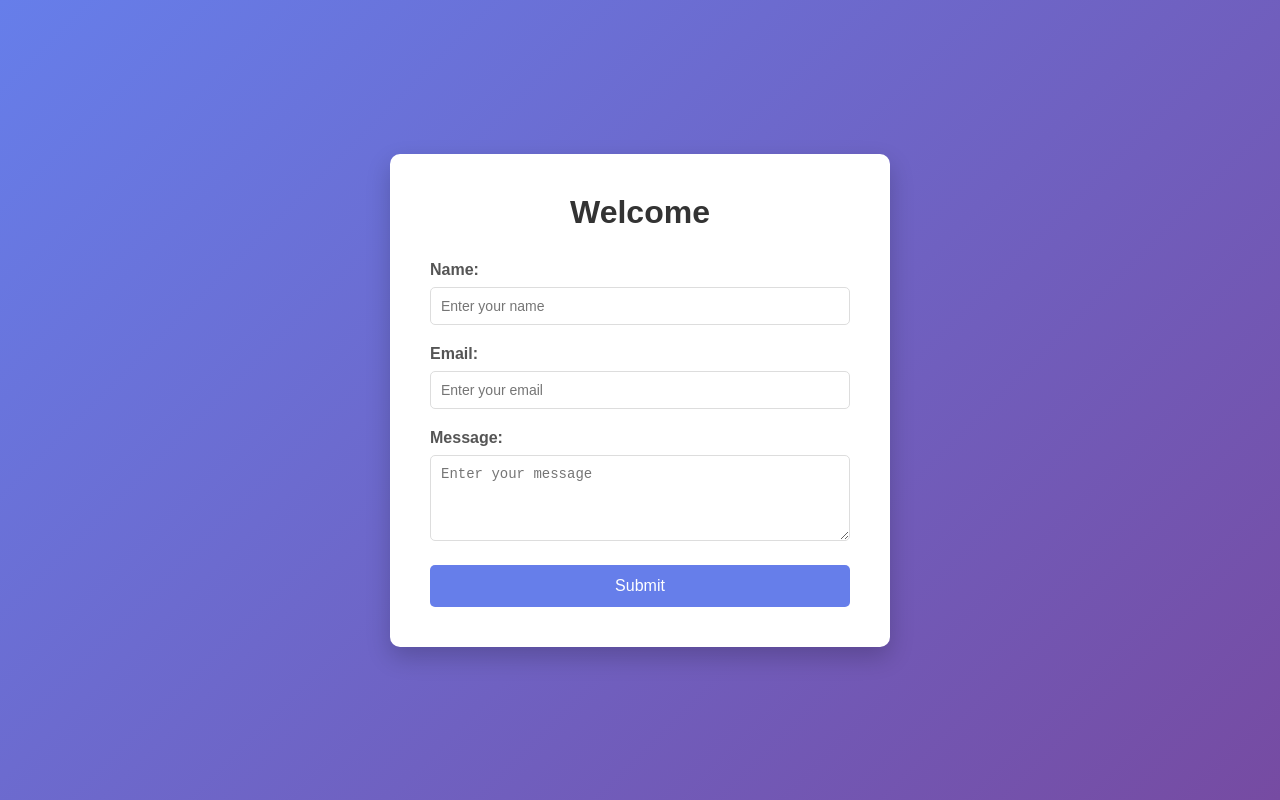
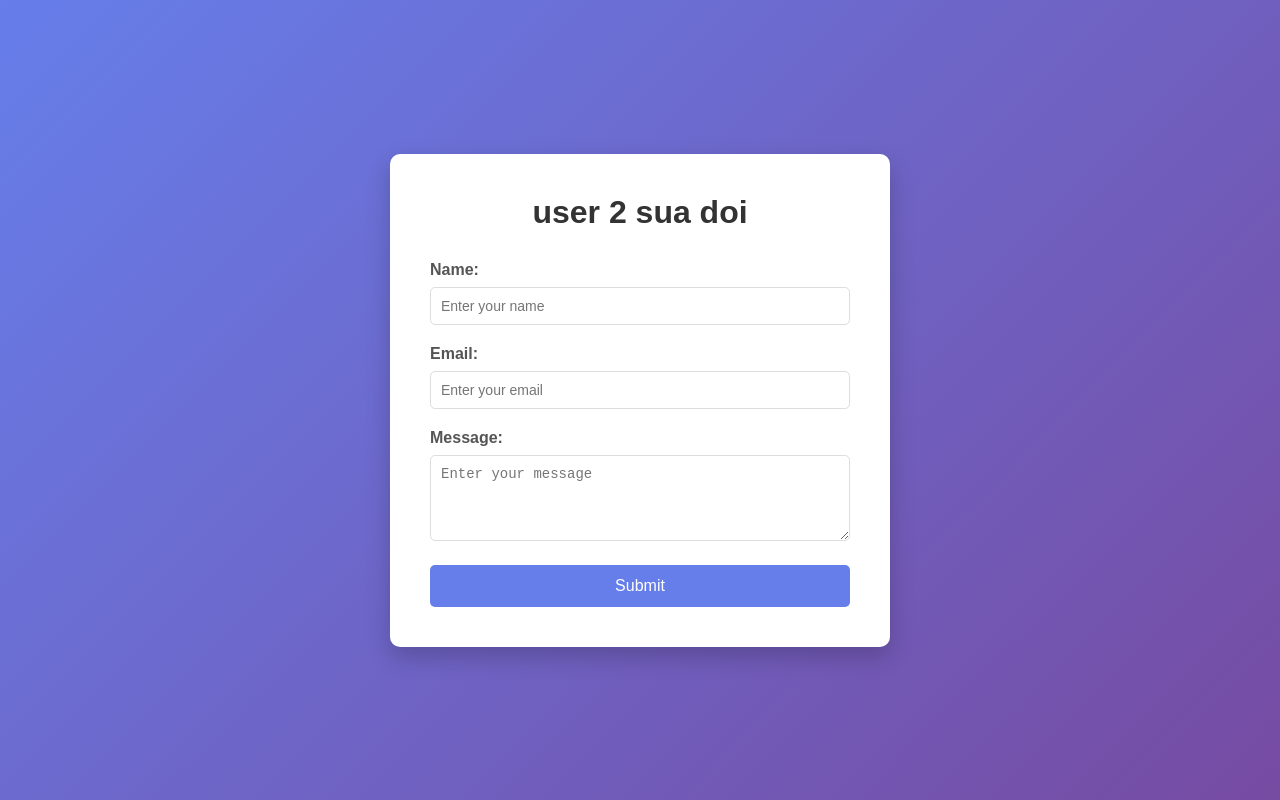
Before and after one commit to hoang-IT-eng/thuc-hanh-nang-cao, a plain HTML site: page index.html in a window 1280 px wide. Drawn offline with Linux system fonts and the light colour scheme.

Commit message:
user 2 sua h1

```diff
--- a/index.html
+++ b/index.html
@@ -73,7 +73,7 @@
 </head>
 <body>
     <div class="container">
-        <h1>Welcome</h1>
+        <h1>user 2 sua doi</h1>
         <form>
             <div class="form-group">
                 <label for="name">Name:</label>
```
